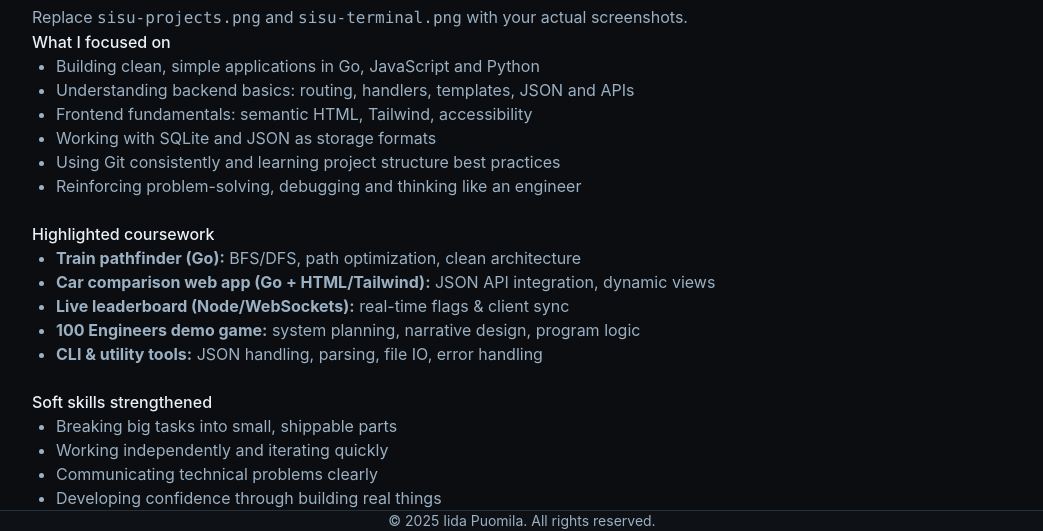
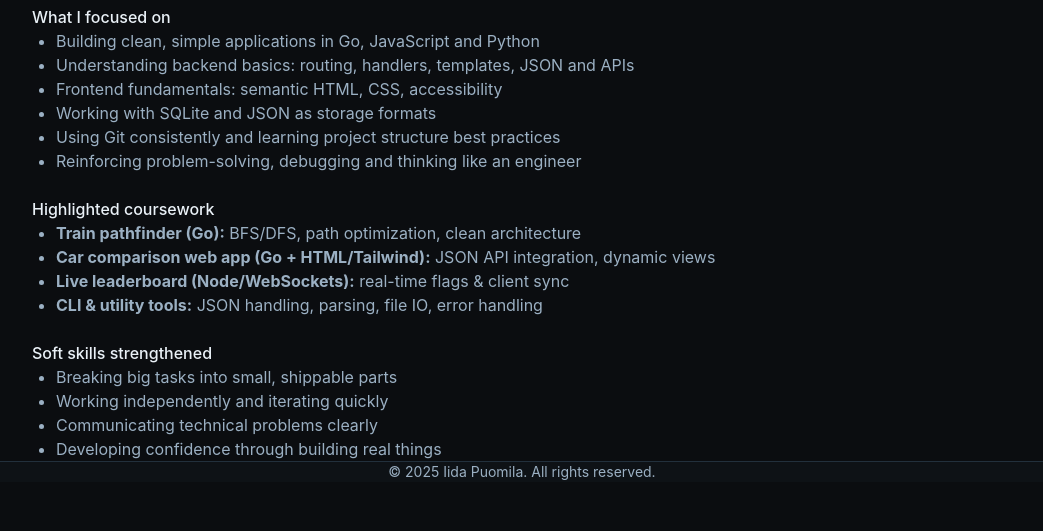
Before and after one commit to beecreating/resume-site, a website: page public/projects/project_sisu.html in a window 1280 px wide. Shown: the part 446-977 px from the top of the page, without its empty margins (118-1161 px from the left). After the commit the page ends 928 px from the top, so only its background shows below. Drawn offline with Linux system fonts and the light colour scheme.

Commit message:
changes and feedback soon

```diff
--- a/public/projects/project_sisu.html
+++ b/public/projects/project_sisu.html
@@ -84,7 +84,6 @@
         </div>
 
         <p class="text-xs text-muted mt-2">
-          Replace <code>sisu-projects.png</code> and <code>sisu-terminal.png</code> with your actual screenshots.
         </p>
       </section>
 
@@ -95,7 +94,7 @@
         <ul class="list-disc ml-6 space-y-2">
           <li>Building clean, simple applications in Go, JavaScript and Python</li>
           <li>Understanding backend basics: routing, handlers, templates, JSON and APIs</li>
-          <li>Frontend fundamentals: semantic HTML, Tailwind, accessibility</li>
+          <li>Frontend fundamentals: semantic HTML, CSS, accessibility</li>
           <li>Working with SQLite and JSON as storage formats</li>
           <li>Using Git consistently and learning project structure best practices</li>
           <li>Reinforcing problem-solving, debugging and thinking like an engineer</li>
@@ -106,7 +105,6 @@
           <li><strong>Train pathfinder (Go):</strong> BFS/DFS, path optimization, clean architecture</li>
           <li><strong>Car comparison web app (Go + HTML/Tailwind):</strong> JSON API integration, dynamic views</li>
           <li><strong>Live leaderboard (Node/WebSockets):</strong> real-time flags & client sync</li>
-          <li><strong>100 Engineers demo game:</strong> system planning, narrative design, program logic</li>
           <li><strong>CLI & utility tools:</strong> JSON handling, parsing, file IO, error handling</li>
         </ul>
 
```
Also changed, not shown: public/projects/feedback_sisu.png (added).
